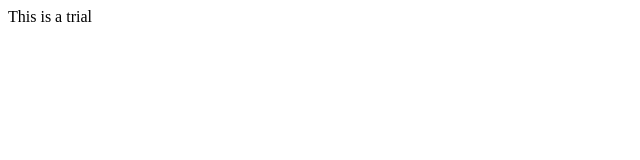
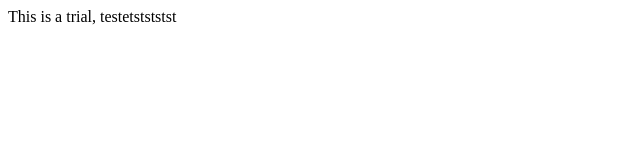
Before and after one commit to Lord-Asriel/GenericCode, a plain HTML site: page index.html in a window 1280 px wide. Shown: the full height of the page, 0-640 px from the left. Drawn offline with Linux system fonts and the light colour scheme.

Commit message:
Update index.html

```diff
--- a/index.html
+++ b/index.html
@@ -2,6 +2,6 @@
 <head>
 </head>
 <body>
-<p> This is a trial </p>
+<p> This is a trial, testetstststst </p>
 </body>
 </html>
```
